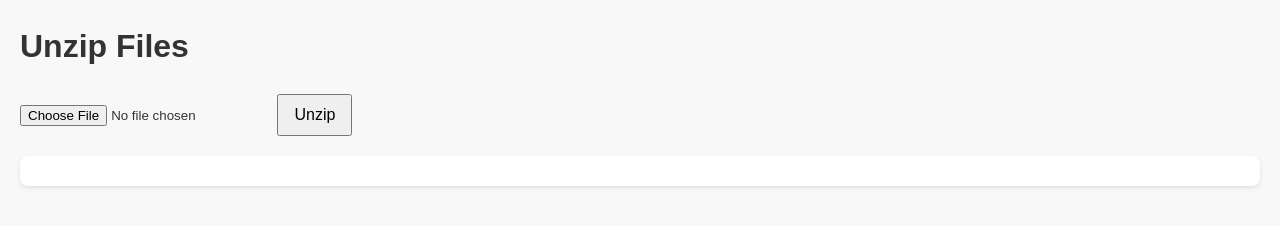
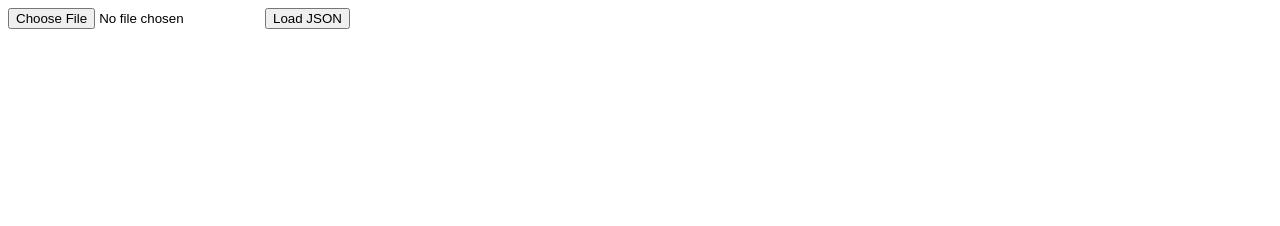
Before and after one commit to Anoms12/Kustom-Web, a plain HTML site: page index.html in a window 1280 px wide. Drawn offline with nearby package versions, Linux system fonts and the light colour scheme.

Commit message:
Update index.html to correct file

```diff
--- a/index.html
+++ b/index.html
@@ -1,64 +1,15 @@
 <!DOCTYPE html>
 <html lang="en">
-  <head>
-    <meta charset="UTF-8" />
-    <meta name="viewport" content="width=device-width, initial-scale=1.0" />
-    <link rel="stylesheet" type="text/css" href="styles.css" />
+<head>
+    <meta charset="UTF-8">
+    <meta name="viewport" content="width=device-width, initial-scale=1.0">
+    <title>JSON Loader</title>
+</head>
+<body>
+    <input type="file" id="fileInput" accept=".json" />
+    <button onclick="loadJsonFile()">Load JSON</button>
+    <div id="output"></div>
 
-    <title>KLWP JSON Reader</title>
-    <style>
-      body {
-        font-family: Arial, sans-serif;
-        margin: 20px;
-      }
-      #unzipInput {
-        margin-bottom: 10px;
-      }
-      #unzipButton {
-        padding: 10px 15px;
-        font-size: 16px;
-        cursor: pointer;
-      }
-      .output {
-        margin-top: 20px;
-        font-size: 16px;
-      }
-    </style>
-  </head>
-  <body>
-    <h1>Unzip Files</h1>
-    <input type="file" id="unzipInput" accept=".zip" />
-    <button id="unzipButton" onclick="unzipFile()">Unzip</button>
-    <div class="output" id="unzipOutput"></div>
-
-    <script>
-      async function unzipFile() {
-        const fileInput = document.getElementById("unzipInput");
-        const outputDiv = document.getElementById("unzipOutput");
-        const file = fileInput.files[0];
-
-        if (!file) {
-          alert("Please select a ZIP file.");
-          return;
-        }
-
-        const zip = new JSZip(); // Ensure JSZip is included in your project
-
-        try {
-          const content = await file.arrayBuffer();
-          const zipFiles = await zip.loadAsync(content);
-          outputDiv.innerHTML = "<h2>Unzipped Files:</h2><ul>";
-
-          for (const filename in zipFiles.files) {
-            outputDiv.innerHTML += `<li>${filename}</li>`;
-          }
-          outputDiv.innerHTML += "</ul>";
-        } catch (error) {
-          alert("Error unzipping the file: " + error.message);
-        }
-      }
-    </script>
-    <script src="https://cdnjs.cloudflare.com/ajax/libs/jszip/3.10.1/jszip.min.js"></script>
-  </body>
+    <script src="script.js"></script>
+</body>
 </html>
-<script src="script.js"></script>
```
